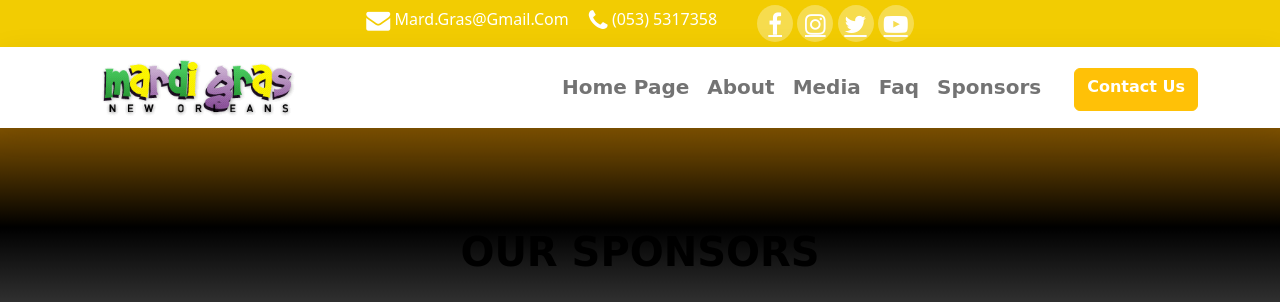
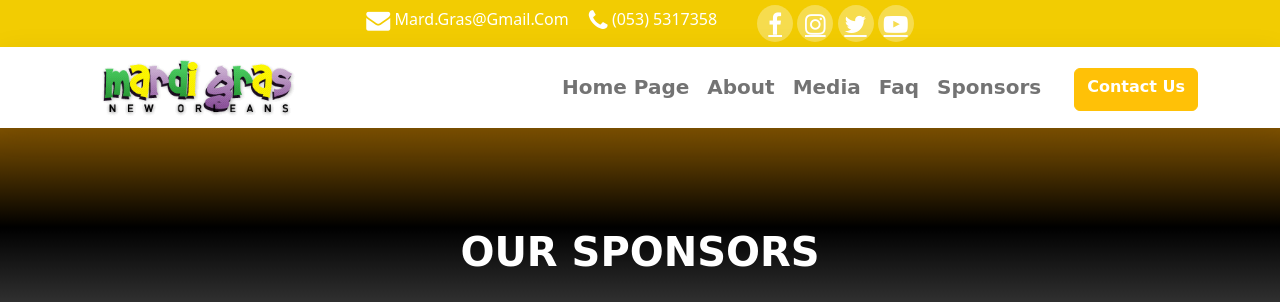
Before and after one commit to almayomekonen/Mardi-Gras-CSS-PROJECT-, a plain HTML site: page sponsors.html in a window 1280 px wide. Shown: the top 302 px of the page. Drawn offline with nearby package versions, Linux system fonts and the light colour scheme; a web font is replaced by a local one.

Commit message:
style changed

```diff
--- a/sponsors.html
+++ b/sponsors.html
@@ -112,7 +112,7 @@
         </div>
       </nav>
 
-    <h1 style="color: black;font-weight: 900;"> OUR SPONSORS  </h1>
+    <h1 style="font-weight: 900;"> OUR SPONSORS  </h1>
 <section class="container">
     <div  style="background-color: #222;" class="card">
         <div class="bg-image">
```
